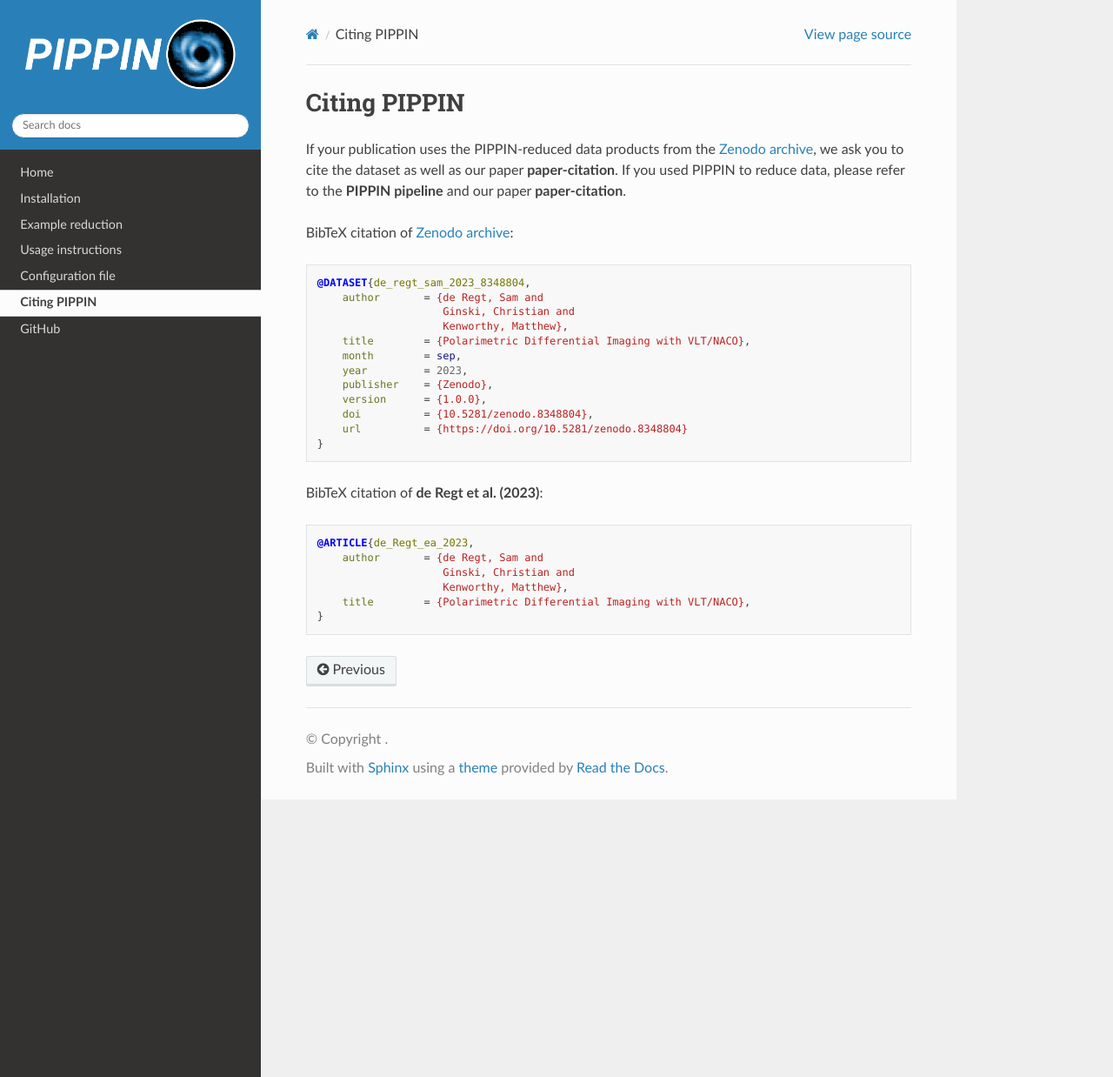
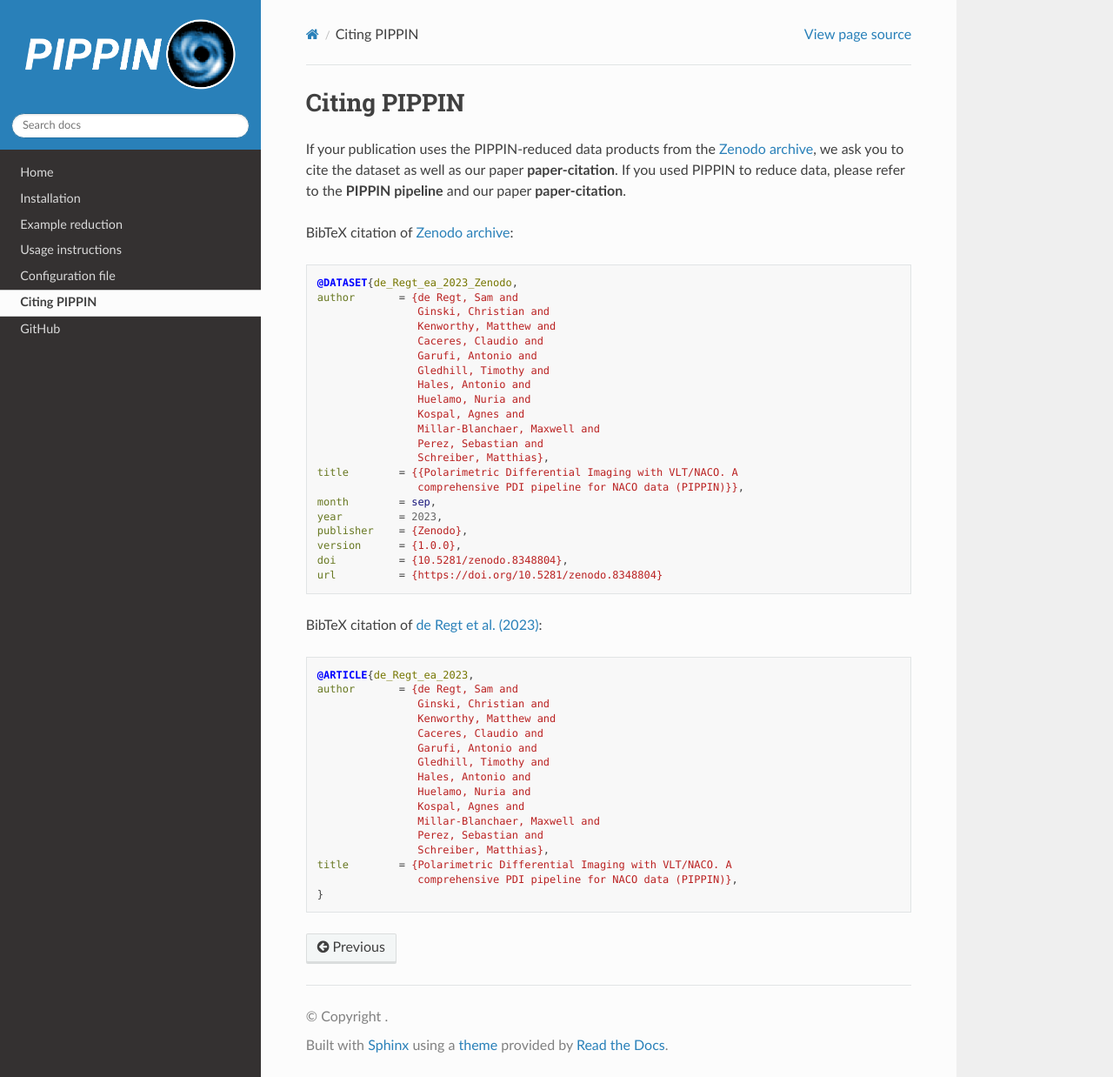
Before and after one commit to samderegt/PIPPIN-NACO, a Sphinx documentation site: the page built from docs/source/citing.rst, in a window 1280 px wide and 1238 px high. Shown: the whole window at 87% size. Built offline with Sphinx 7.4.7 and the Read the Docs theme 2.0.0, drawn with Linux system fonts in a browser that asks for light colours.

Commit message:
Added Zenodo citation

```diff
--- a/docs/source/citing.rst
+++ b/docs/source/citing.rst
@@ -8,26 +8,45 @@ BibTeX citation of `Zenodo archive <https://doi.org/10.5281/zenodo.8348803>`_:
 
 .. code-block:: bib
 
-    @DATASET{de_regt_sam_2023_8348804,
-        author       = {de Regt, Sam and
-                        Ginski, Christian and
-                        Kenworthy, Matthew},
-        title        = {Polarimetric Differential Imaging with VLT/NACO},
-        month        = sep,
-        year         = 2023,
-        publisher    = {Zenodo},
-        version      = {1.0.0},
-        doi          = {10.5281/zenodo.8348804},
-        url          = {https://doi.org/10.5281/zenodo.8348804}
-    }
+    @DATASET{de_Regt_ea_2023_Zenodo,
+    author       = {de Regt, Sam and
+                    Ginski, Christian and
+                    Kenworthy, Matthew and
+                    Caceres, Claudio and
+                    Garufi, Antonio and
+                    Gledhill, Timothy and
+                    Hales, Antonio and
+                    Huelamo, Nuria and
+                    Kospal, Agnes and
+                    Millar-Blanchaer, Maxwell and
+                    Perez, Sebastian and
+                    Schreiber, Matthias},
+    title        = {{Polarimetric Differential Imaging with VLT/NACO. A
+                    comprehensive PDI pipeline for NACO data (PIPPIN)}},
+    month        = sep,
+    year         = 2023,
+    publisher    = {Zenodo},
+    version      = {1.0.0},
+    doi          = {10.5281/zenodo.8348804},
+    url          = {https://doi.org/10.5281/zenodo.8348804}
 
-BibTeX citation of **de Regt et al. (2023)**:
+BibTeX citation of `de Regt et al. (2023) <https://www.aanda.org/10.1051/0004-6361/202348736%20>`_:
 
 .. code-block:: bib
 
     @ARTICLE{de_Regt_ea_2023,
-        author       = {de Regt, Sam and
-                        Ginski, Christian and
-                        Kenworthy, Matthew},
-        title        = {Polarimetric Differential Imaging with VLT/NACO},
+    author       = {de Regt, Sam and
+                    Ginski, Christian and
+                    Kenworthy, Matthew and
+                    Caceres, Claudio and
+                    Garufi, Antonio and
+                    Gledhill, Timothy and
+                    Hales, Antonio and
+                    Huelamo, Nuria and
+                    Kospal, Agnes and
+                    Millar-Blanchaer, Maxwell and
+                    Perez, Sebastian and
+                    Schreiber, Matthias},
+    title        = {Polarimetric Differential Imaging with VLT/NACO. A
+                    comprehensive PDI pipeline for NACO data (PIPPIN)},
     }
```
